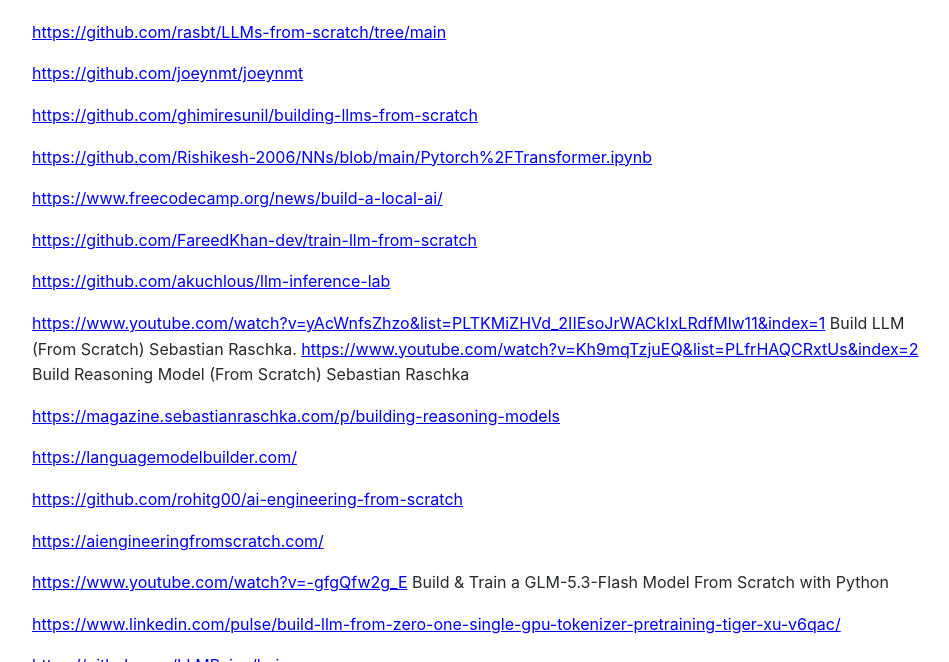
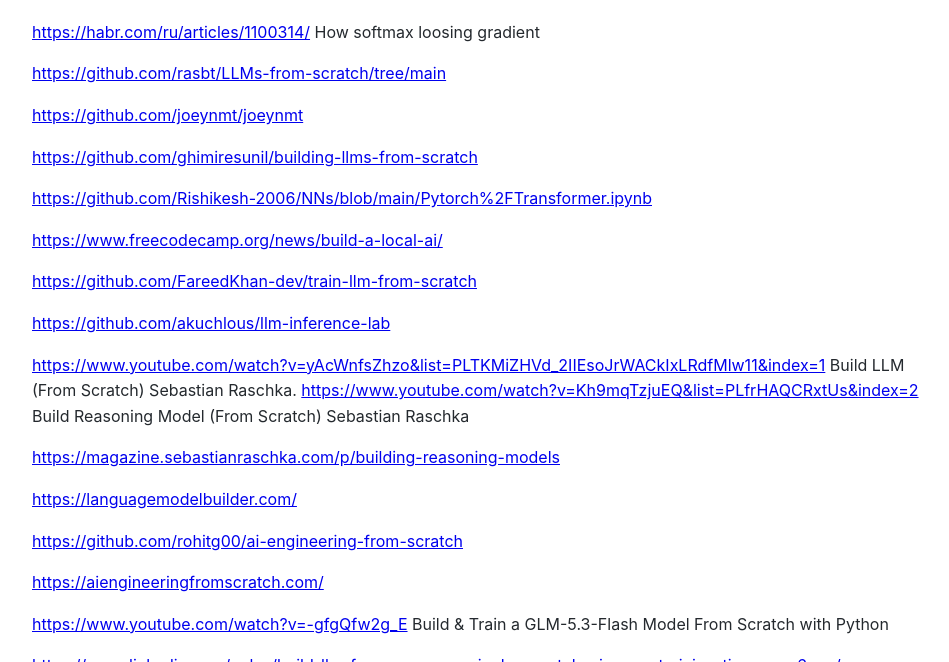
Before and after one commit to Michael-Lubinsky/michael-lubinsky.github.com, a Jekyll site: the page built from ml/from_scratch.md, in a window 1280 px wide and 900 px high, scrolled down 1400 px, cut to the strip 238-900 px from the top of the window. Shown: the whole strip, without its empty margins (158-1107 px from the left). Built offline with Jekyll 4.4.1, drawn with Linux system fonts in a browser that asks for light colours; our own code applies the rules of GitHub Pages for plain Markdown files.

Commit message:
Update ml/from_scratch.md with additional resources
Added links to resources related to building LLMs.

```diff
--- a/ml/from_scratch.md
+++ b/ml/from_scratch.md
@@ -2,6 +2,7 @@
 
 <img width="1024" height="1536" alt="image" src="https://github.com/user-attachments/assets/5e1b97e7-d871-491e-a40b-0588be25bf17" />
 
+<https://habr.com/ru/articles/1100314/> How softmax loosing gradient
 
 <https://github.com/rasbt/LLMs-from-scratch/tree/main>
 
```
